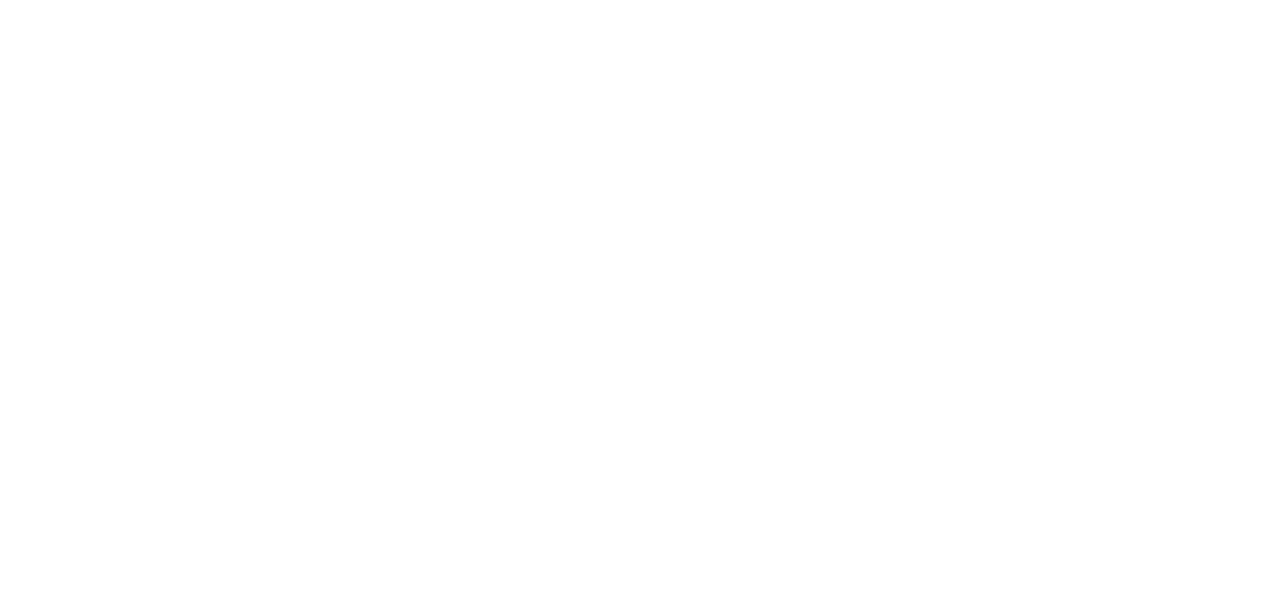
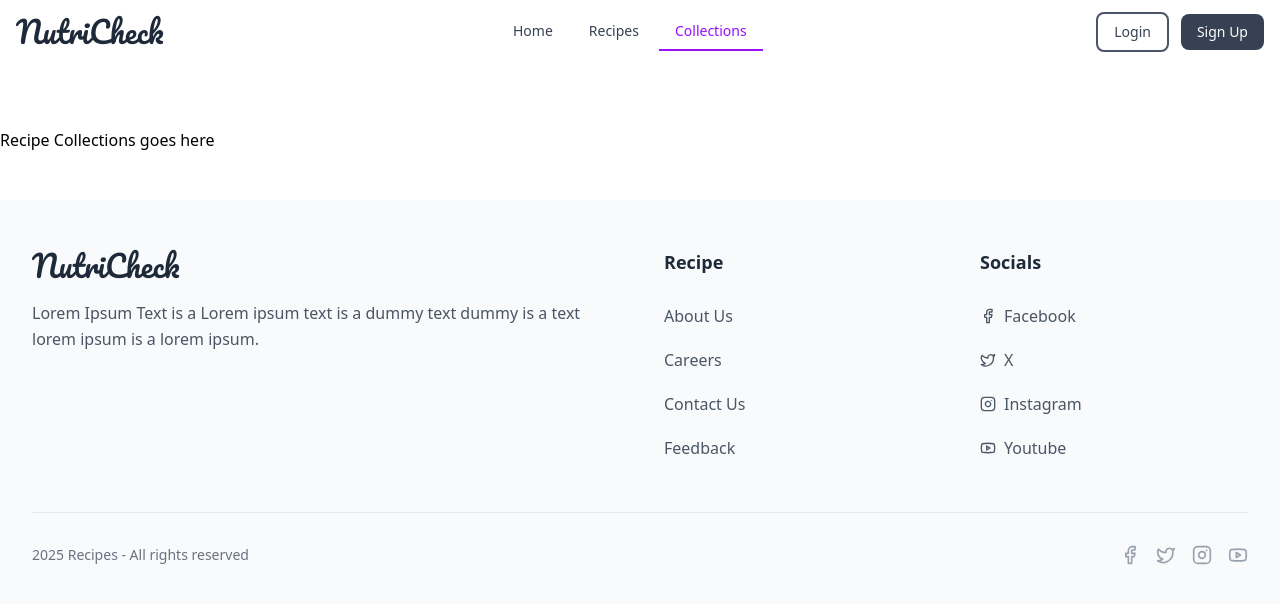
Before and after one commit to mihrab34/nutricheck, a React (Vite) app: page /collections in a window 1280 px wide. Before the commit this address had no page. Shown: the top 604 px of the page. Built offline with nearby package versions, Linux system fonts and the light colour scheme.

Commit message:
Collections Page set up

```diff
--- a/src/App.jsx
+++ b/src/App.jsx
@@ -9,6 +9,7 @@
 import SpicyChickenWrap from './Pages/RecipeDetailPages/SpicyChickenWrap'
 import AvocadoToast from './Pages/RecipeDetailPages/AvocadoToast'
 import GrilledSalmon from './Pages/RecipeDetailPages/GrilledSalmon'
+import Collections from './Pages/Collections'
 
 function App() {
   return (
@@ -18,6 +19,7 @@
           <Route path='' element={<RootLayout />}>
             <Route index={true} element={<Landing />} />
             <Route path='/recipes' element={<RecipesPage />} />
+            <Route path='/collections' element={<Collections />} />
             <Route path='/recipe/fried-rice-with-cheese' element={<FriedRiceWithCheese />} />
             <Route path='/recipe/pasta-carbonara' element={<PastaCarbonara />} />
             <Route path='/recipe/vegetable-stir-fry' element={<VegetableStirFry />} />
--- /dev/null
+++ b/src/Pages/Collections.jsx
@@ -0,0 +1,9 @@
+import React from 'react'
+
+const Collections = () => {
+  return (
+    <div className='pt-32'>Recipe Collections goes here</div>
+  )
+}
+
+export default Collections
```
